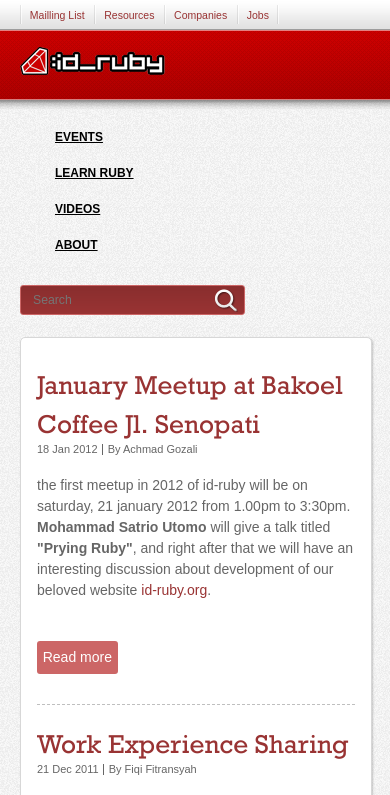
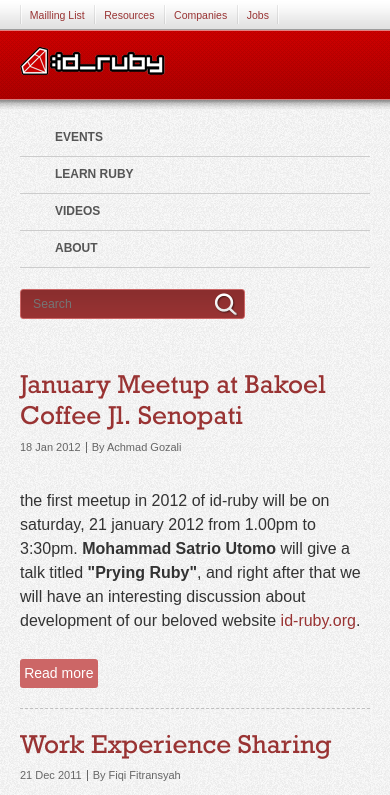
Before and after one commit to id-ruby/id-ruby.github.com, a Jekyll site: the page built from index.html, in a window 390 px wide. Shown: the top 795 px of the page. Built offline with Jekyll 4.4.1, drawn with Linux system fonts in a browser that asks for light colours; nearby versions of some CDN libraries; the list of posts is cut into pages by our own code; grey boxes are pictures that could not be loaded.

Commit message:
modify index.html and disqus

```diff
--- a/css/main.css
+++ b/css/main.css
@@ -142,17 +142,32 @@
 /* 4 Base styles
 ------------------------------------------------------------------------------*/
 
+html {
+	background: url(/images/bg-texture.png);
+}
+
+
 body {
-    background: url(/images/bg-texture.png);
-    color: #666;
+	color: #333;
 	font: 100%/1.3333 Arial, Helvetica, sans-serif;
+	-webkit-text-size-adjust: none;
 }
 
 h1, h2 {
 	color: #663333;
 	font-family: 'rockwell', "Courier New", Courier, Georgia, Times, "Times New Roman", serif;
 	font-size: 1.875em;
+	line-height: 1.2;
 	font-weight: normal;
+	padding-bottom: 10px;
+}
+
+h3 {
+	font-size: 1em;
+}
+
+p {
+	padding: 1em 0;
 }
 
 a, a:active {
@@ -194,6 +209,10 @@
 	display: block;
 	line-height: 0;
 	text-indent: -999em;
+}
+
+object, iframe {
+	max-width: 100%;
 }
 
 
@@ -314,6 +333,7 @@
 ------------------------------------------------------------------------------*/
 
 #content {
+	min-height: 400px;
 	padding: 22px 0 30px;
 }
 
@@ -321,22 +341,14 @@
 	-moz-border-radius: 5px;
 	-webkit-border-radius: 5px;
 	border-radius: 5px;
-    -moz-box-shadow: 1px 1px 2px rgba(0, 0, 0, 0.2);
-    -webkit-box-shadow: 1px 1px 2px rgba(0, 0, 0, 0.2);
-    box-shadow: 1px 1px 2px rgba(0, 0, 0, 0.2);
+	-moz-box-shadow: 0px 0px 10px 1px rgba(0,0,0,0.05);
+	-webkit-box-shadow: 0px 0px 10px 1px rgba(0,0,0,0.05);
+	box-shadow: 0px 0px 10px 1px rgba(0,0,0,0.05);
 	background: #fff;
 	border: 1px solid #d7d7d7;
 	float: left;
 	padding: 28px 0;
 	width: 65.10638297872341%; /* 612/940 */
-}
-
-.primary > * {
-    margin: 0 4.57516339869281%;
-}
-
-.primary p {
-    margin-bottom: 10px;
 }
 
 .secondary {
@@ -345,12 +357,14 @@
 }
 
 .post {
-    border-bottom: 1px dashed #bfbfbf;
+	border-top: 1px dashed #bfbfbf;
 	line-height: 1.5;
+	margin: 0 4.57516339869281%;
 	padding: 20px 0; /* 28/612 */
 }
 
 .post:first-child {
+	border-top: none;
 	padding-top: 0;
 }
 
@@ -372,13 +386,17 @@
 .post-meta a {
 	color: #666;
 	display: block;
-    font-size: 0.78571428571429em;
+	font-size: 0.857em;
 	line-height: 1;
+}
+
+.post p {
+	font-size: 1.143em;
 }
 
 .image-post {
 	float: left;
-    margin-right: 4%;
+	margin: 20px 4% 1em 0;
 	width: 24.820143884892087%; /* 138/556 */
 }
 
@@ -388,42 +406,49 @@
 	max-width: 100%;
 }
 
-.preview-post {
-    float: left;
+.video-post {
+	height: 0;
+	padding-top: 25px;
+	padding-bottom: 56.25%; /* 16:9 */
+	position: relative;
 }
 
-.preview-post.with-image {
-    width: 70.86330935251799%; /* 394/556 */
-}
-
-.post-preview {
-    padding-bottom: 10px;
+.video-post iframe,
+.video-post object,
+.video-post embed {
+	position: absolute;
+	top: 0;
+	left: 0;
+	width: 100%;
+	height: 100%;
 }
 
 .post-preview .more {
-    margin-top: 10px;
-    clear: both;
-}
-
-.post-preview .more a {
 	-moz-border-radius: 3px;
 	-webkit-border-radius: 3px;
 	border-radius: 3pxk;
 	background: #cc6666;
+	clear: both;
 	color: #fff;
 	display: inline-block;
-    padding: 1.7985611510791366%;
+	margin-top: 10px;
+	padding: 1.2%;
 }
 
 .pagination {
+	border-top: 1px dashed #BFBFBF;
+	margin: 20px 3.2679738562091505% 0;
 	padding-top: 20px;
-    margin: 0 4.57516339869281%;
 }
 
 .pagination .prev,
 .pagination .next {
 	float: left;
 	width: 20%;
+}
+
+.pagination .next a {
+	float: right;
 }
 
 .pagination .paging {
@@ -439,7 +464,7 @@
 	background: #fff;
 	border: 1px solid #ccc;
 	display: inline-block;
-    font-size: 0.857em;
+	font-size: 1em;
 	padding: 0.417em;
 }
 
@@ -453,22 +478,17 @@
 /* 7.2 Page: Content detail
 ------------------------------------------------------------------------------*/
 
-.post-full .preview-post {
-    padding-bottom: 10px;
-}
-
-.post-full h1 {
-    padding-bottom: 10px;
-}
-
 .post-full h2 {
-    color: #666;
+	color: #000;
+	font-family: Arial, Helvetica, sans-serif;
+	font-size: 1.143em;
+	font-weight: bold;
 	line-height: 1;
-    padding: 20px 0;
+	padding: 20px 0 0;
 }
 
 .related-post {
-    padding: 20px 0;
+	padding: 20px 4.57516339869281%;
 }
 
 .related-post h2,
@@ -535,11 +555,10 @@
 .comment-box {
 	background: #f3f3f3;
 	border: 1px solid #dcdcdc;
-    padding: 3.333333333333333%;
+	padding: 0 3.333333333333333%;
 }
 
 .comment-box p {
-    font-size: 0.8571428571428571em;
 	line-height: 1.5;
 }
 
@@ -554,7 +573,7 @@
 }
 
 .comments-form p {
-    padding-bottom: 15px;
+	padding-bottom: 0;
 }
 
 .comments-form label {
@@ -562,6 +581,10 @@
 	float: left;
 	padding-top: 5px;
 	width: 150px;
+}
+
+.comments-form label abbr {
+	color: red;
 }
 
 .comments-form input[type="text"] {
@@ -608,30 +631,49 @@
 		color-stop(1, rgb(204,101,101)),
 		color-stop(0.52, rgb(204,51,51))
 	);
-    background-color: rgb(204,101,101)
+	background-color: rgb(204,101,101);
 	border: 1px solid #cc3333;
 	color: #fff;
 	cursor: pointer;
 	font-size: 14px;
 	overflow: visible;
-    padding: 1em 3em;
+	padding: 1em 2em;
 	text-transform: uppercase;
 	width: auto;
+}
+
+/* disqus */
+
+.dsq-mobile .dsq-comment-text {
+	font-size: 1.143em !Important;
+}
+
+.dsq-brlink {
+	display: none;
 }
 
 
 /* 7.3 Page: Events
 ------------------------------------------------------------------------------*/
 
+.events {
+	border-top: 0;
+	border-bottom: 0;
+	padding-bottom: 0;
+}
+
 .filter {
 	border-bottom: 1px solid #ccc;
-    margin-bottom: 20px;
-    padding-bottom: 10px;
+	margin-bottom: 10px;
 }
 
 .filter p {
 	float: left;
-    padding-right: 10px;
+	padding-right: 1.7985611510791366%;
+}
+
+.entry {
+	padding-bottom: 20px;
 }
 
 .upcoming li {
@@ -665,15 +707,9 @@
 	width: 91.92100538599641%; /* 512/557 */
 }
 
-.upcoming p {
+.upcoming .entry-post .image {
 	float: left;
-    padding-left: 8.07899461400359%; /* 45/557 */
-    width: 60.14362657091562%; /* 335/557 */
-}
-
-.upcoming .entry-post .image {
-    float: right;
-    width: 25.493716337522443%; /* 142/557 */
+	margin: 20px 4% 1em 0;
 }
 
 .upcoming img {
@@ -682,9 +718,8 @@
 	max-width: 100%;
 }
 
-
-.past {
-    padding-bottom: 20px;
+.past h2 {
+	color: #555;
 }
 
 .past li {
@@ -717,6 +752,10 @@
 	width: 91.92100538599641%;
 }
 
+.past .details p {
+	padding: 0;
+}
+
 
 /* 8 Sidebar
 ------------------------------------------------------------------------------*/
@@ -731,7 +770,7 @@
 	background: url(/images/ico-sidebar-title.png) no-repeat;
 	float: left;
 	font-size: 1.2857em;
-    padding-left: 24px;
+	padding: 0 0 0 8%;
 }
 
 .secondary header a {
@@ -740,11 +779,15 @@
 	display: block;
 	font-size: 0.875em;
 	margin-top: 6px;
-    padding-right: 13px;
+	padding-right: 4.3333333333333335%;
 }
 
 .secondary div {
 	padding-bottom: 30px;
+}
+
+.secondary .video-post {
+	padding-bottom: 56.25%;
 }
 
 .secondary img {
@@ -778,6 +821,7 @@
 .secondary .jobs p {
 	color: #333;
 	font-size: 0.857em;
+	padding: 0;
 }
 
 
@@ -787,7 +831,8 @@
 footer[role="contentinfo"] {
 	background: url(/images/bg-footer.png) repeat-x;
 	font-size: 0.857em;
-    height: 80px;
+	height: 70px;
+	overflow: hidden;
 	padding: 20px 0;
 }
 
@@ -824,7 +869,7 @@
 
 footer[role="contentinfo"] .copy p {
 	color: #333;
-    padding-bottom: 3px;
+	padding: 3px 0;
 }
 
 footer[role="contentinfo"] .copy small {
@@ -870,10 +915,6 @@
 
 	.upcoming header .date span {
 		color: #999;
-    }
-
-    .upcoming p {
-        padding: 0;
 	}
 
 	.past .date {
@@ -937,13 +978,6 @@
 		width: auto;
 	}
 
-    .post-preview .more {
-        margin-top: 20px;
-    }
-
-    .pagination a {
-        font-size: 1.125em;
-    }
 
 	.filter {
 		border-bottom: none;
@@ -963,10 +997,6 @@
 
 	.upcoming header .date span {
 		color: #999;
-    }
-
-    .upcoming p {
-        padding: 0;
 	}
 
 	.past .date {
@@ -1032,10 +1062,6 @@
 
 @media screen and (max-width: 768px) {
 
-    .top-menu p {
-        display: none;
-    }
-
 	nav[role="navigation"] {
 		background: none;
 		clear: both;
@@ -1050,28 +1076,44 @@
 	}
 
 	nav[role="navigation"] a {
-        color: #000;
+		border-bottom: 1px solid #ccc;
+		color: #555;
 		display: block;
 		padding: 10px 3em 10px 2.917em;
-        text-decoration: underline;
 		text-shadow: none;
-    }
-
-    .preview-post {
-        width: 60%;
-    }
-
-    .past h2 {
-        padding-top: 40px;
 	}
 
 }
 
-@media screen and (max-width: 520px) {
+@media screen and (max-width: 530px) {
 
+	.top-menu p {
+		display: none;
+	}
 
 	.top-nav {
 		float: left;
+	}
+
+	.filter .prev,
+	.filter .next {
+		display: none;
+	}
+
+	.post {
+		margin: 0;
+	}
+
+	.post-meta a {
+		font-size: 0.786em;
+	}
+
+	.primary {
+		background: none;
+		border: none;
+		box-shadow: none;
+		margin: 0;
+		width: 100%;
 	}
 
 	.preview-post {
@@ -1083,6 +1125,14 @@
 		line-height: 1.5;
 	}
 
+	.related-post {
+		padding: 20px 0;
+	}
+
+	.comments {
+		margin: 0;
+	}
+
 	.pagination {
 		padding: 20px 0;
 		position: relative;
@@ -1090,7 +1140,7 @@
 	}
 
 	.pagination a {
-        font-size: 0.857em;
+		font-size: 1em;
 	}
 
 	.pagination .prev,
@@ -1098,7 +1148,7 @@
 		float: none;
 		position: absolute;
 		top: 3.8em;
-        width: 20%;
+		width: 22%;
 	}
 
 	.pagination .prev {
@@ -1113,6 +1163,10 @@
 		width: 100%;
 	}
 
+	.comment-box {
+		background: #fff;
+	}
+
 	.comments-form input[type="text"] {
 		float: none;
 		width: 96%;
@@ -1125,11 +1179,6 @@
 	.comments-form .button {
 		padding: 0;
 	}
-
-}
-
-@media screen and (max-width: 320px) {
-
 
 }
 
--- a/index.html
+++ b/index.html
@@ -16,17 +16,13 @@
           <img src="{{ post.image }}">
         </div>
       {% endif %}
-      <div class="preview-post {{ preview_class }}">
 	  {% if post.excerpt %}
 	    {{ post.excerpt }}
 	  {% else %}
 	    {{ post.content }}
 	  {% endif %}
-      </div>
       {% if post.excerpt %}
-        <div class="more">
 		  <a class="more" href="{{ post.url }}">Read more</a>
-        </div>
       {% endif %}
     </div>
   </article>
--- a/js/main.js
+++ b/js/main.js
@@ -1,5 +1,7 @@
 $(document).ready(function() {
 
+	// Add wrapper to video iframe
+	$('iframe').wrap('<div class="video-post" />');
 
 
 });
```
Lines whose indentation alone changed are shown as unchanged.
